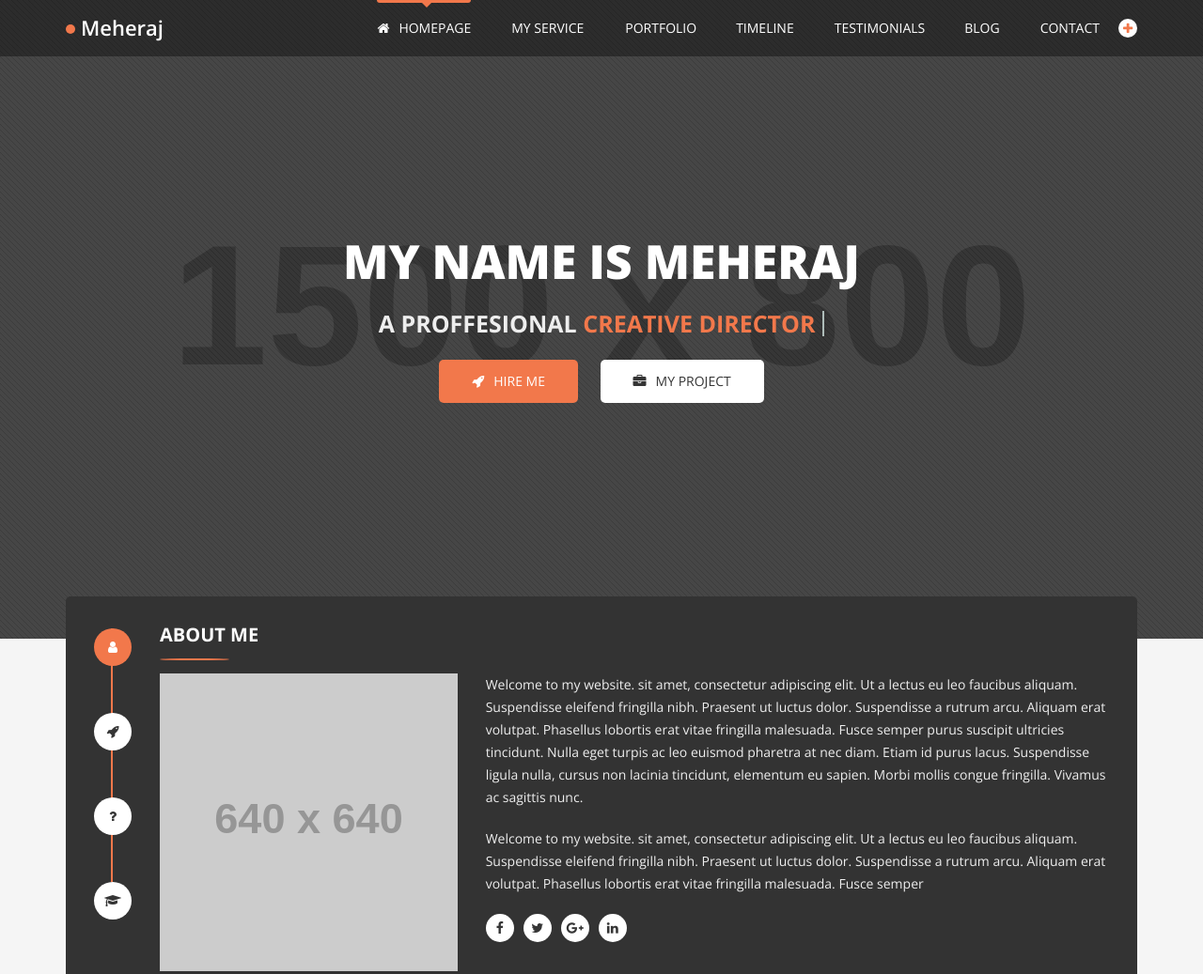
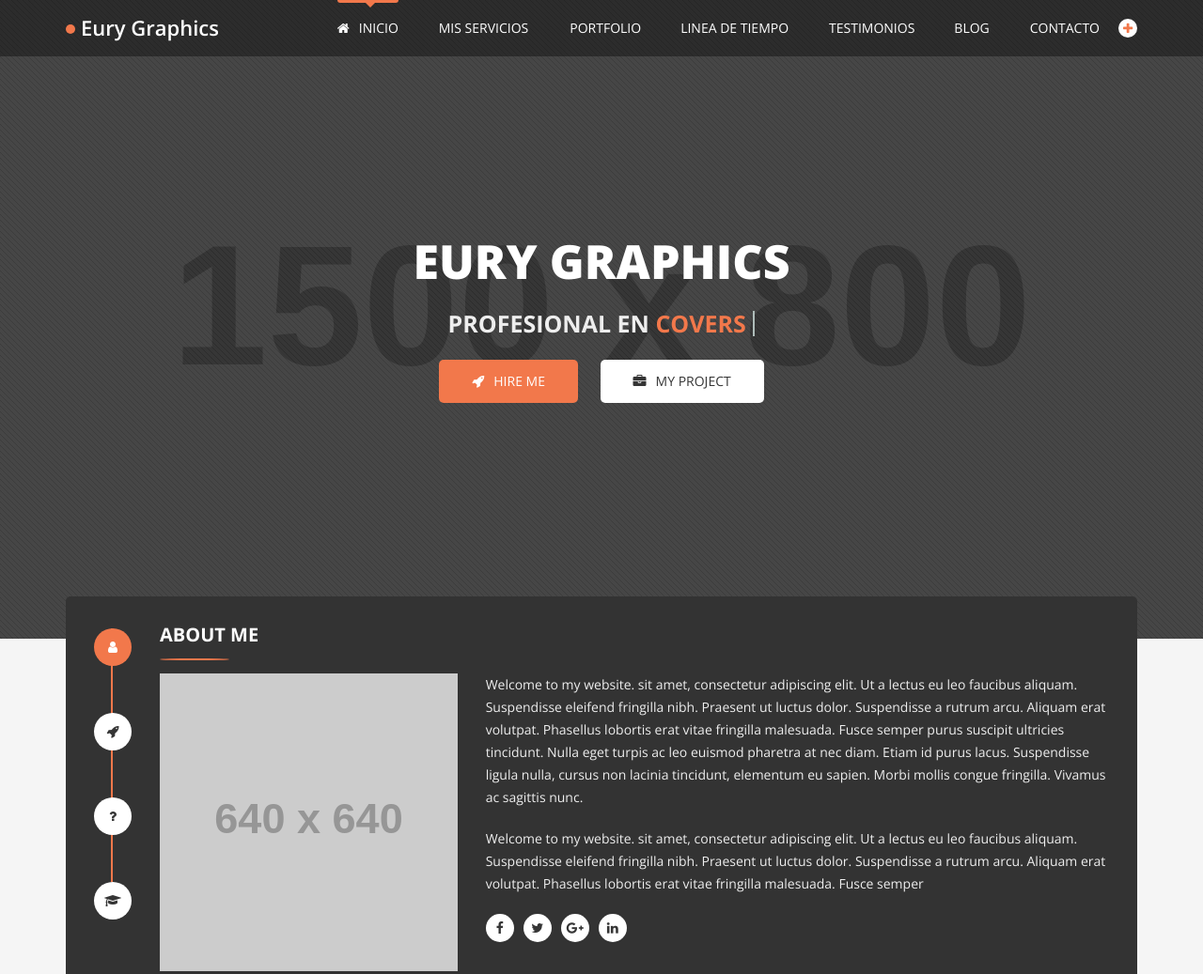
Before and after one commit to cqm2112/portafolioporyect, a plain HTML site: page template/index.html in a window 1280 px wide. Shown: the top 1037 px of the page at 94% size. Drawn offline with nearby package versions, Linux system fonts and the light colour scheme; placeholder pictures from the web are drawn by us.

Commit message:
Names changed

```diff
--- a/template/index.html
+++ b/template/index.html
@@ -10,7 +10,7 @@
         <meta name="viewport" content="width=device-width, initial-scale=1">
 
 		<!-- Title Tag -->
-        <title>Meheraj &minus; Creative Personal Portfolio Template</title>
+        <title>Eury Graphics &minus;Portfolio</title>
 
 		<!-- Favicon -->
 		<link rel="icon" type="image/png" href="images/favicon.png">
@@ -84,7 +84,7 @@
 					<div class="col-md-2 col-sm-12 col-xs-12">
 						<!-- Logo -->
 						<div class="logo">
-							<a href="index.html">Meheraj</a>
+							<a href="index.html">Eury Graphics</a>
 						</div>
 						<!--/ End Logo -->
 						<div class="mobile-nav"></div>
@@ -95,13 +95,13 @@
 							<nav class="mainmenu">
 								<div class="collapse navbar-collapse">
 									<ul class="nav navbar-nav menu">
-										<li class="active"><a href="#personal-area"><i class="fa fa-home"></i>Homepage</a></li>
-										<li><a href="#my-service"><i class="fa fa-rocket"></i>My Service</a></li>
+										<li class="active"><a href="#personal-area"><i class="fa fa-home"></i>Inicio</a></li>
+										<li><a href="#my-service"><i class="fa fa-rocket"></i>Mis servicios</a></li>
 										<li><a href="#portfolio"><i class="fa fa-briefcase"></i>Portfolio</a></li>
-										<li><a href="#my-timeline"><i class="fa fa-history"></i>Timeline</a></li>
-										<li><a href="#testimonials"><i class="fa fa-star"></i>Testimonials</a></li>
+										<li><a href="#my-timeline"><i class="fa fa-history"></i>Linea de tiempo</a></li>
+										<li><a href="#testimonials"><i class="fa fa-star"></i>Testimonios</a></li>
 										<li><a href="#blog"><i class="fa fa-pencil"></i>Blog</a></li>
-										<li><a href="#contact"><i class="fa fa-address-book"></i>Contact</a></li>
+										<li><a href="#contact"><i class="fa fa-address-book"></i>Contacto</a></li>
 									</ul>
 									<ul class="social-icon">
 										<li><a href="#header"><i class="fa fa-plus"></i></a></li>
@@ -132,13 +132,15 @@
 								<!-- Personal Text -->
 								<div class="personal-text">
 									<div class="my-info">
-										<h1>My Name Is Meheraj</h1>
+										<h1>Eury Graphics</h1>
 										<h2 class="cd-headline clip is-full-width">
-										   A Proffesional
+											Profesional en
 										   <span class="cd-words-wrapper">
-											   <b class="is-visible">UI/UX DESIGNER</b>
-											   <b>Web Developer</b>
-											   <b>Creative Director</b>
+											   <b class="is-visible">Diseño Grafico</b>
+											   <b>Logos</b>
+											   <b>Covers</b>
+											   <b>Flyers</b>
+											   <b>Menu de Restaurante</b>
 											</span>
 										</h2>
 										<div class="button">
```
